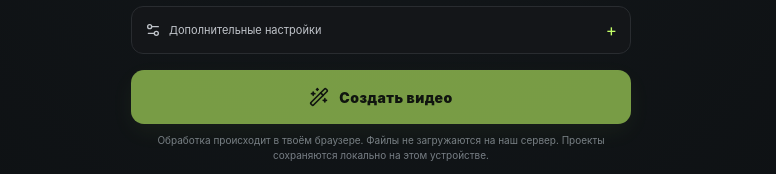
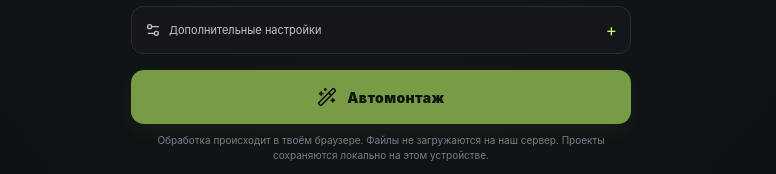
Before and after one commit to mlbbgame/dravex-ai-video-editor, a React (Vite) app: page / in a window 1280 px wide. Shown: the part 857-1031 px from the top of the page, without its empty margins (259-1035 px from the left). Built offline with nearby package versions, Linux system fonts and the light colour scheme.

Commit message:
Clarify the one-button auto montage action

```diff
--- a/src/App.tsx
+++ b/src/App.tsx
@@ -650,7 +650,7 @@ export default function App() {
           {projectMessage && <p className="dravex-project-message" role="status">{projectMessage}</p>}
         </details>
 
-        <button className="dravex-create" type="button" disabled={!mediaFiles.length || busy || previewBusy} onClick={createMontage}>{busy ? <LoaderCircle className="dravex-spin" size={20} /> : <WandSparkles size={20} />}{stage === "rendering" ? "Создаём видео…" : stage === "analyzing" ? "Анализируем материал…" : "Создать видео"}</button>
+        <button className="dravex-create" type="button" disabled={!mediaFiles.length || busy || previewBusy} onClick={createMontage}>{busy ? <LoaderCircle className="dravex-spin" size={20} /> : <WandSparkles size={20} />}{stage === "rendering" ? "Создаём видео…" : stage === "analyzing" ? "Анализируем материал…" : "Автомонтаж"}</button>
         <p className="dravex-privacy">Обработка происходит в твоём браузере. Файлы не загружаются на наш сервер. Проекты сохраняются локально на этом устройстве.</p>
 
         {busy && <div className="dravex-progress"><div className="dravex-progress-top"><strong>{stage === "analyzing" ? "Анализ материала" : "Создание ролика"}</strong><span>{stage === "analyzing" ? `${getScanPercent(scan)}%` : `${renderProgress}%`}</span></div><div className="dravex-progress-track"><span style={{ width: `${stage === "analyzing" ? getScanPercent(scan) : renderProgress}%` }} /></div><p>{message}</p><small>Не закрывай вкладку во время создания видео.</small></div>}
```
